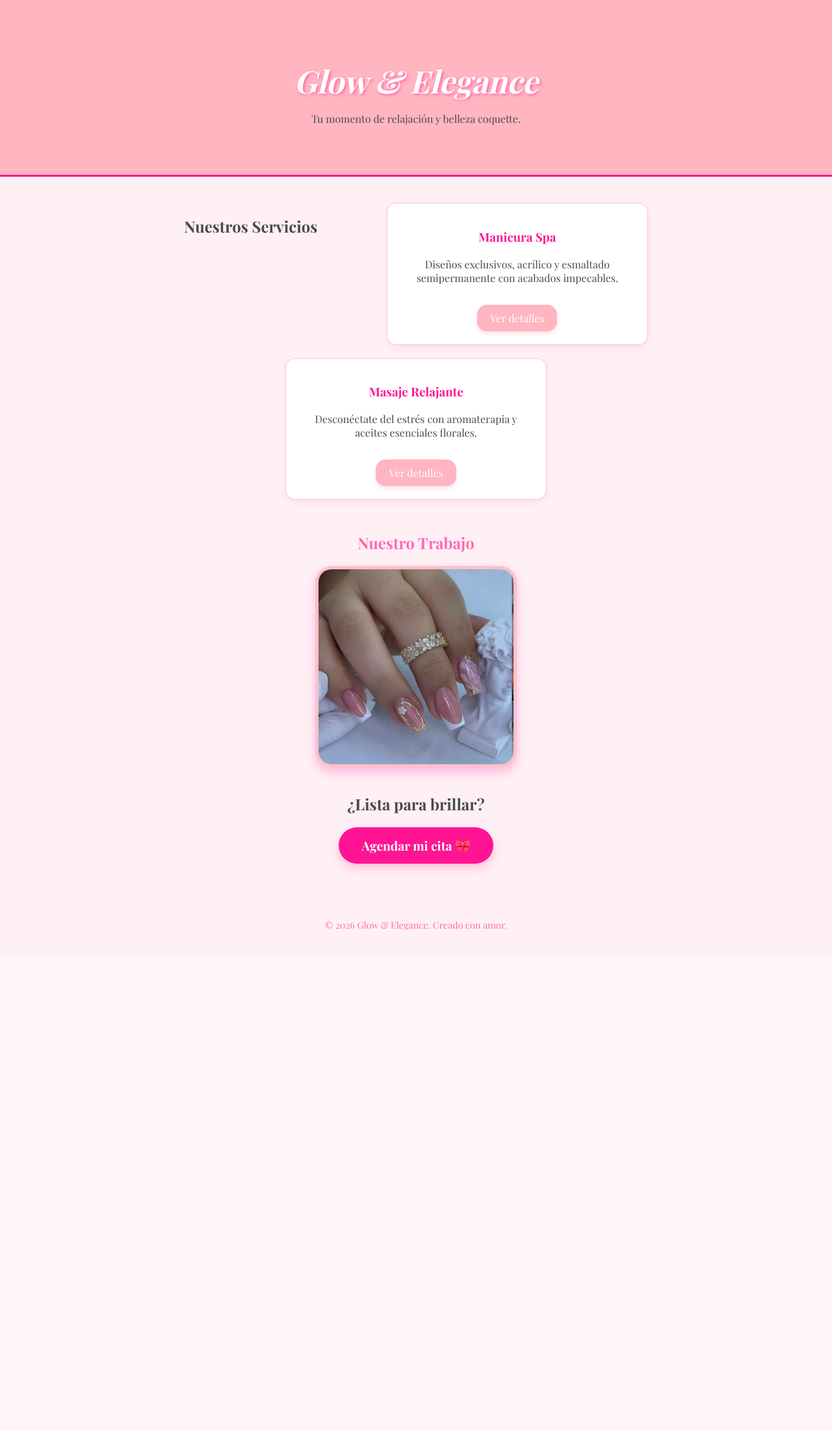
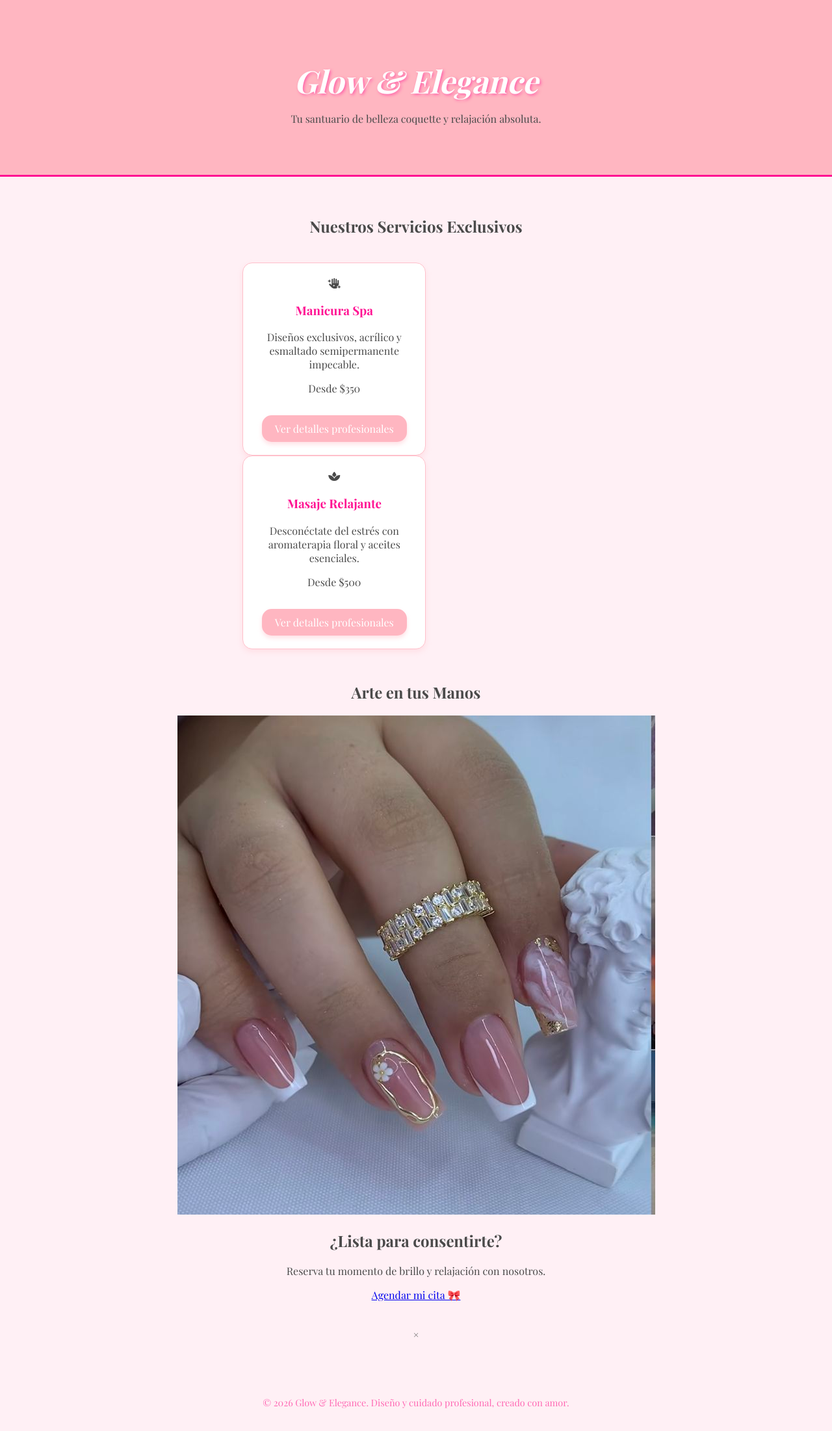
Before and after one commit to r26375146-dev/proyecto-spa, a Flask app: page / in a window 1280 px wide. Shown: the whole page at 65% size. Before the commit the page ends 1432 px from the top, so only its background shows below. Run offline with Flask 3, Linux system fonts and the light colour scheme; some web fonts are replaced.

Commit message:
Update index.html

```diff
--- a/templates/index.html
+++ b/templates/index.html
@@ -3,49 +3,69 @@
 <head>
     <meta charset="UTF-8">
     <meta name="viewport" content="width=device-width, initial-scale=1.0">
-    <title>Glow & Elegance | Spa y Uñas</title>
+    <title>Glow & Elegance | Spa y Uñas Coquette</title>
     <link rel="stylesheet" href="{{ url_for('static', filename='style.css') }}">
     <link href="https://fonts.googleapis.com/css2?family=Playfair+Display:ital,wght@0,400;0,700;1,400&display=swap" rel="stylesheet">
+    <link rel="stylesheet" href="https://cdnjs.cloudflare.com/ajax/libs/font-awesome/6.0.0/css/all.min.css">
 </head>
 <body>
 
     <header class="hero">
-        <h1>Glow & Elegance</h1>
-        <p>Tu momento de relajación y belleza coquette.</p>
+        <div class="hero-content">
+            <h1>Glow & Elegance</h1>
+            <p>Tu santuario de belleza coquette y relajación absoluta.</p>
+        </div>
     </header>
 
     <main class="container">
         <section class="services">
-            <h2>Nuestros Servicios</h2>
-            <div class="service-card">
-                <h3>Manicura Spa</h3>
-                <p>Diseños exclusivos, acrílico y esmaltado semipermanente con acabados impecables.</p>
-                <button class="btn-info" onclick="mostrarInfo('manicura')">Ver detalles</button>
-            </div>
-            <div class="service-card">
-                <h3>Masaje Relajante</h3>
-                <p>Desconéctate del estrés con aromaterapia y aceites esenciales florales.</p>
-                <button class="btn-info" onclick="mostrarInfo('masaje')">Ver detalles</button>
+            <h2>Nuestros Servicios Exclusivos</h2>
+            <div class="service-grid">
+                <div class="service-card" id="card-manicura">
+                    <i class="fas fa-hand-sparkles service-icon"></i>
+                    <h3>Manicura Spa</h3>
+                    <p>Diseños exclusivos, acrílico y esmaltado semipermanente impecable.</p>
+                    <p class="service-price">Desde <span class="price-value">$350</span></p>
+                    <button class="btn-info" onclick="abrirModal('manicura')">Ver detalles profesionales</button>
+                </div>
+                <div class="service-card" id="card-masaje">
+                    <i class="fas fa-spa service-icon"></i>
+                    <h3>Masaje Relajante</h3>
+                    <p>Desconéctate del estrés con aromaterapia floral y aceites esenciales.</p>
+                    <p class="service-price">Desde <span class="price-value">$500</span></p>
+                    <button class="btn-info" onclick="abrirModal('masaje')">Ver detalles profesionales</button>
+                </div>
             </div>
         </section>
 
-        <section class="portfolio" style="text-align: center; margin: 40px 0;">
-            <h2 style="color: #ff69b4;">Nuestro Trabajo</h2>
-            <div class="gallery" style="display: flex; gap: 20px; justify-content: center; flex-wrap: wrap;">
+        <section class="portfolio">
+            <h2>Arte en tus Manos</h2>
+            <div class="gallery">
                 <img src="{{ url_for('static', filename='images/uñas1.jpg') }}"
-                     alt="Diseño de uñas coquette"
-                     style="width: 300px; height: 300px; object-fit: cover; border-radius: 25px; border: 5px solid #ffc0cb; box-shadow: 0 8px 15px rgba(255,105,180,0.4);">
-            </div>
+                     alt="Diseño de uñas coquette profesional"
+                     class="gallery-img">
+                </div>
         </section>
 
         <section class="booking">
-            <h2>¿Lista para brillar?</h2>
-            <a href="https://t.me/Spa_Rubi_bot" id="btn-cita" class="coquette-btn" style="text-decoration: none; display: inline-block;">Agendar mi cita 🎀</a>
+            <div class="booking-content">
+                <h2>¿Lista para consentirte?</h2>
+                <p>Reserva tu momento de brillo y relajación con nosotros.</p>
+                <a href="https://t.me/Spa_Rubi_bot" class="coquette-btn-main">Agendar mi cita 🎀</a>
+            </div>
         </section>
     </main>
 
+    <div id="serviceModal" class="modal-overlay">
+        <div class="modal-content">
+            <span class="close-modal" onclick="cerrarModal()">&times;</span>
+            <div id="modalData">
+                </div>
+        </div>
+    </div>
+
     <footer>
-        <p>&copy; 2026 Glow & Elegance. Creado con amor.</p>
+        <p>&copy; 2026 Glow & Elegance. Diseño y cuidado profesional, creado con amor.</p>
     </footer>
 
     <script src="{{ url_for('static', filename='script.js') }}"></script>
```
